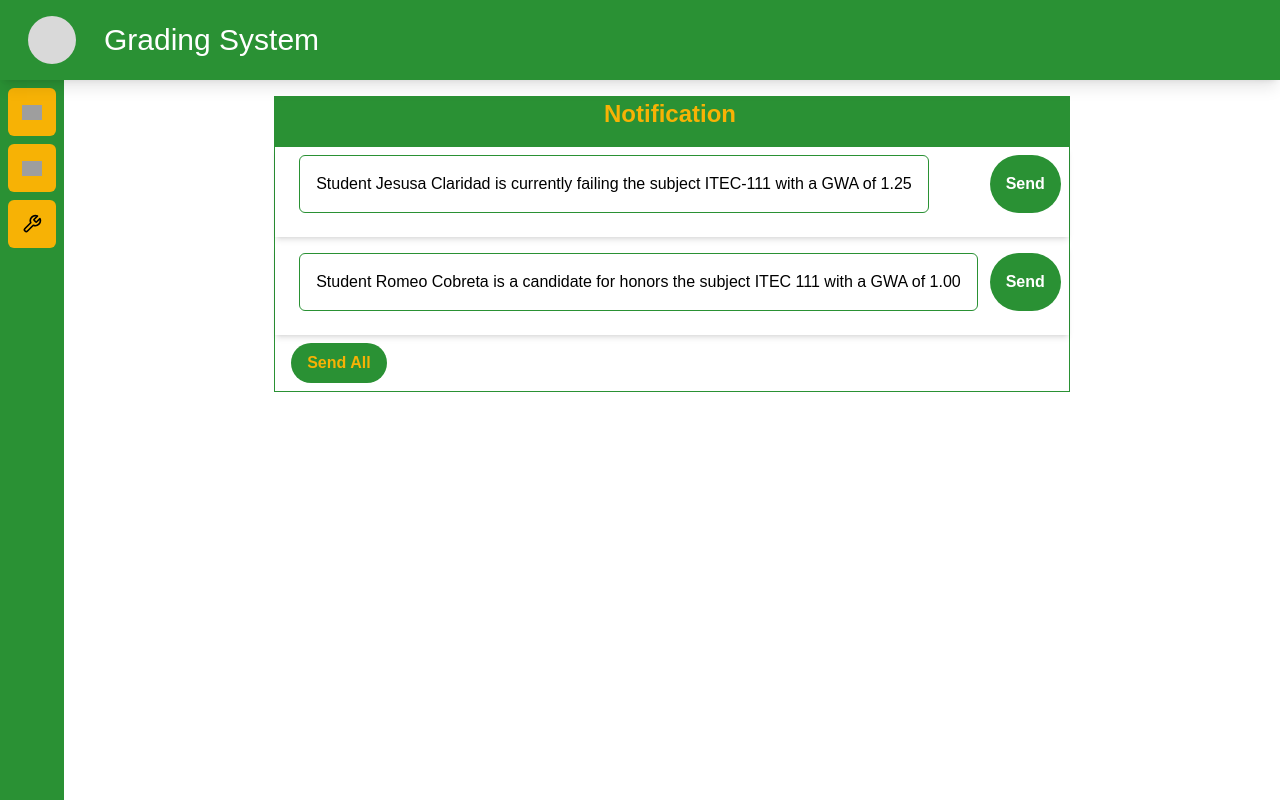
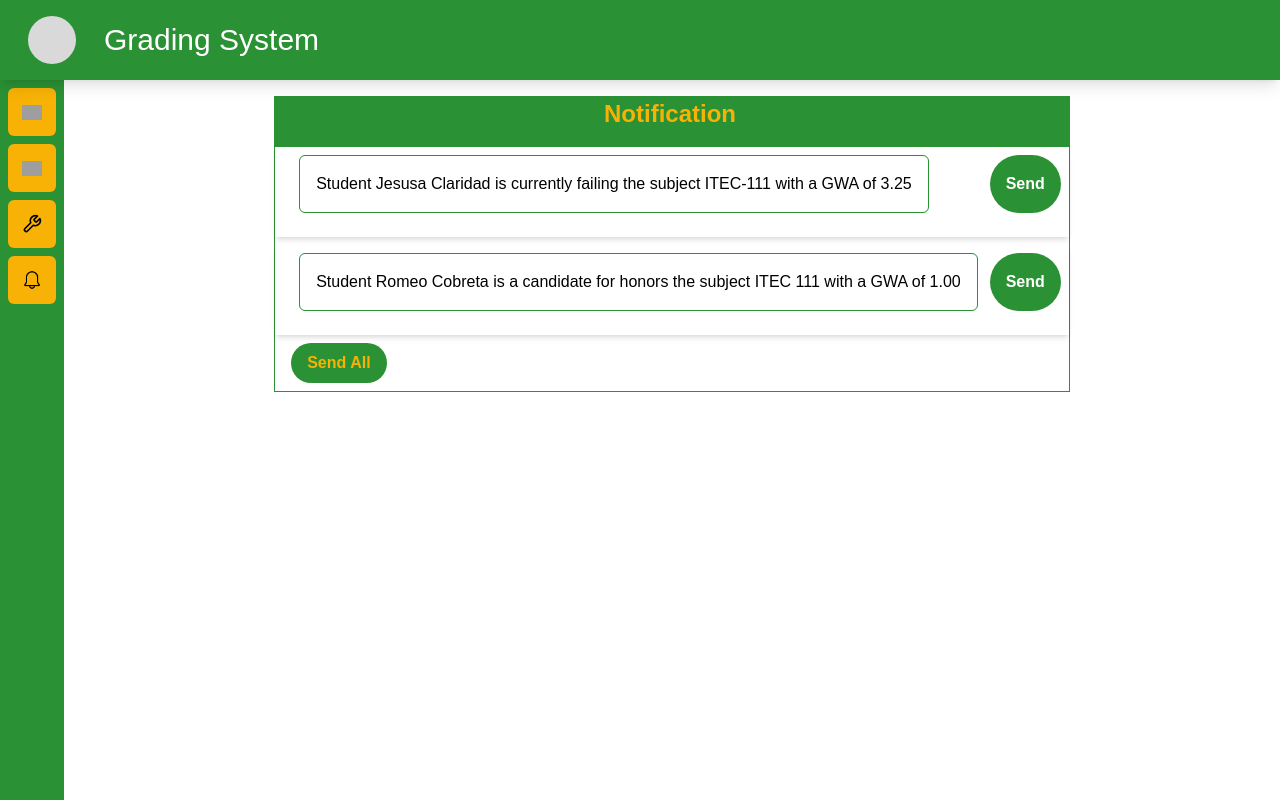
Before and after one commit to JustineLicu/grading-system-react, a Next.js app: page /notification in a window 1280 px wide. Built offline with nearby package versions, Linux system fonts and the light colour scheme; grey boxes are pictures that could not be loaded.

Commit message:
Notification Changes

```diff
--- a/src/components/side-bar.jsx
+++ b/src/components/side-bar.jsx
@@ -1,4 +1,3 @@
-import Head from 'next/head';
 import Image from 'next/image';
 import Link from 'next/link';
 
@@ -17,10 +16,15 @@ export default function SideBarMenu() {
       imageLink: '/configuration_icon.svg',
       urlLink: `/grades/config`,
     },
+    {
+      id: 4,
+      name: 'Notification',
+      imageLink: '/notification_icon.png',
+      urlLink: `/notification`,
+    },
   ];
   return (
     <>
-
       <div
         id="side-bar"
         className={`sticky top-[10vh] z-[100] h-[90vh] flex-col items-center bg-green px-1`}
--- a/src/pages/notification/index.jsx
+++ b/src/pages/notification/index.jsx
@@ -5,7 +5,7 @@ import { useRouter } from 'next/router';
 const getAnnouncements = () => [
   {
     id: '1',
-    content: 'Student Jesusa Claridad is currently failing the subject ITEC-111 with a GWA of 1.25',
+    content: 'Student Jesusa Claridad is currently failing the subject ITEC-111 with a GWA of 3.25',
   },
   {
     id: '2',
```
Also changed, not shown: public/notification_icon.png (added), public/notification_icon.svg, src/pages/subject/index.jsx (renamed from src/pages/subject.jsx).
